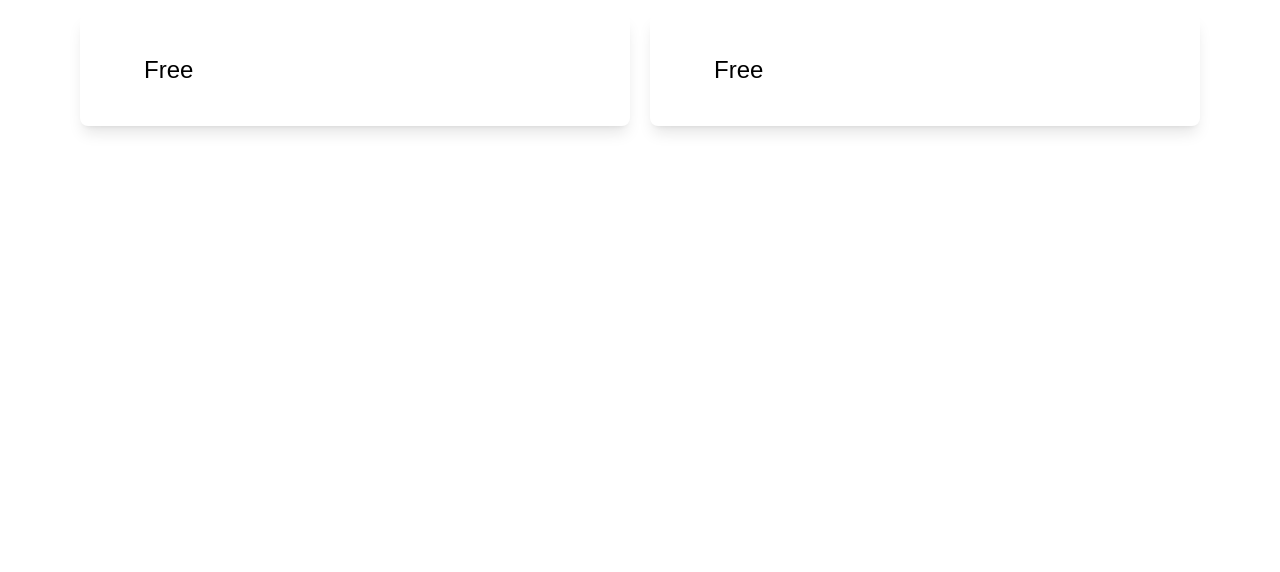
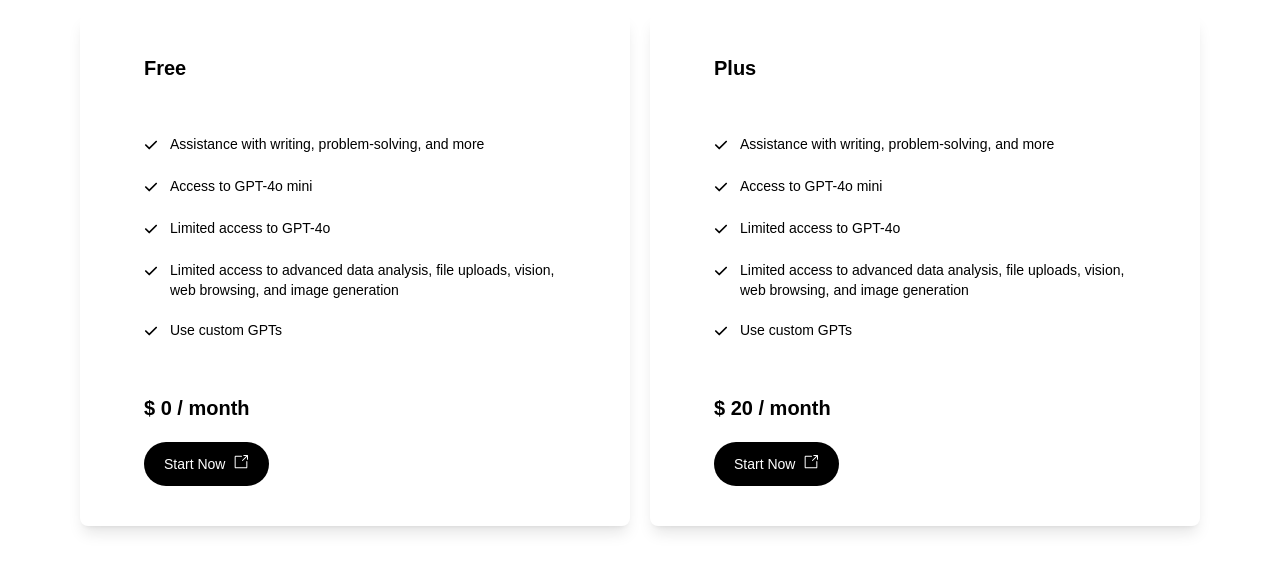
Before and after one commit to anasyakubu/ai3.0, a React (Vite) app: page / in a window 1280 px wide. Shown: the part 4816-5388 px from the top of the page. Before the commit the page ends 5046 px from the top, so only its background shows below. Built offline with nearby package versions, Linux system fonts and the light colour scheme.

Commit message:
Pricing Section

```diff
--- a/src/components/PricingCard.tsx
+++ b/src/components/PricingCard.tsx
@@ -1,11 +1,37 @@
 // import React from 'react'
+import { FC, ReactNode } from "react";
+// import { FaCheck } from "react-icons/fa6";
+import PrimaryBtn from "./primaryBtn";
 
-const PricingCard = () => {
+interface PricingCardProps {
+  features: ReactNode[]; // List of pricing features as an array of React nodes
+  title: string;
+  price: number;
+}
+
+const PricingCard: FC<PricingCardProps> = ({ features, title, price }) => {
   return (
     <div className="PricingCard bg-white text-black rounded-lg shadow-lg">
       <div className="p-10 px-16">
+        <div>
+          <h6 className="text-xl font-semibold">{title}</h6>
+        </div>
+        {/* Render the list of pricing features */}
+        <div className="py-8">
+          {features.map((feature, index) => (
+            <p className="flex gap-3 text-sm mt-5" key={index}>
+              {feature}
+            </p>
+          ))}
+        </div>
+        <div className="py-5">
+          <h5 className="font-semibold text-xl">
+            $ <span className="font-bold">{price}</span> / month
+          </h5>
+        </div>
+        {/* Buttons */}
         <div className="">
-          <h6 className="text-2xl">Free</h6>
+          <PrimaryBtn link="/research" text="Start Now" />
         </div>
       </div>
     </div>
--- /dev/null
+++ b/src/components/primaryBtn.tsx
@@ -0,0 +1,23 @@
+// import React from 'react'
+import { GoLinkExternal } from "react-icons/go";
+interface PrimaryBtnProps {
+  text: string;
+  link: string;
+}
+
+const primaryBtn: React.FC<PrimaryBtnProps> = ({ text, link }) => {
+  return (
+    <div className="primaryBtn">
+      <button className="bg-black text-white p-3 px-5 rounded-full">
+        <a href={`${link}`} className="flex gap-2">
+          <span className="text-sm">{text}</span>
+          <span>
+            <GoLinkExternal />
+          </span>
+        </a>
+      </button>
+    </div>
+  );
+};
+
+export default primaryBtn;
--- a/src/sections/GridSection/GridSection.scss
+++ b/src/sections/GridSection/GridSection.scss
@@ -0,0 +1,7 @@
+@media (max-width: 600px) {
+  .GridSection {
+    .p-20 {
+      padding: 5%;
+    }
+  }
+}
--- a/src/sections/Pricing/Pricing.scss
+++ b/src/sections/Pricing/Pricing.scss
@@ -0,0 +1,7 @@
+@media (max-width: 600px) {
+  .Pricing {
+    .p-20 {
+      padding: 5%;
+    }
+  }
+}
--- a/src/sections/Pricing/Pricing.tsx
+++ b/src/sections/Pricing/Pricing.tsx
@@ -1,8 +1,48 @@
 // import React from 'react'
+import "./Pricing.scss";
 import { FaChevronDown } from "react-icons/fa";
+import { FaCheck } from "react-icons/fa6";
 import PricingCard from "../../components/PricingCard";
 
 const Pricing = () => {
+  const pricingFeatures = [
+    <>
+      <span className="py-1">
+        <FaCheck />
+      </span>
+      <span>Assistance with writing, problem-solving, and more</span>
+    </>,
+    <>
+      <span className="py-1">
+        <FaCheck />
+      </span>
+      <span>Access to GPT-4o mini</span>
+    </>,
+    <>
+      <span className="py-1">
+        <FaCheck />
+      </span>
+      <span>Limited access to GPT-4o</span>
+    </>,
+    <>
+      <span className="py-1">
+        <FaCheck />
+      </span>
+      <span>
+        Limited access to advanced data analysis, file uploads, vision, web
+        browsing, and image generation
+      </span>
+    </>,
+    <>
+      <span className="py-1">
+        <FaCheck />
+      </span>
+      <span>Use custom GPTs</span>
+    </>,
+
+    // Add more features here...
+  ];
+
   return (
     <div className="Pricing">
       <div className="p-20 py-16">
@@ -22,8 +62,8 @@ const Pricing = () => {
           </div>
           <div className="py-10">
             <div className="grid gap-5 lg:grid-cols-2">
-              <PricingCard />
-              <PricingCard />
+              <PricingCard price={0} title="Free" features={pricingFeatures} />
+              <PricingCard price={20} title="Plus" features={pricingFeatures} />
             </div>
           </div>
         </div>
```
